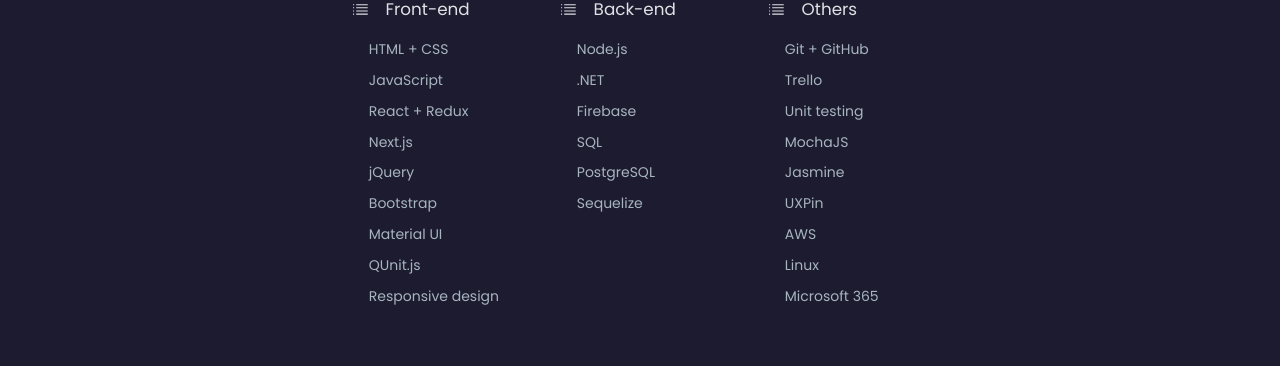
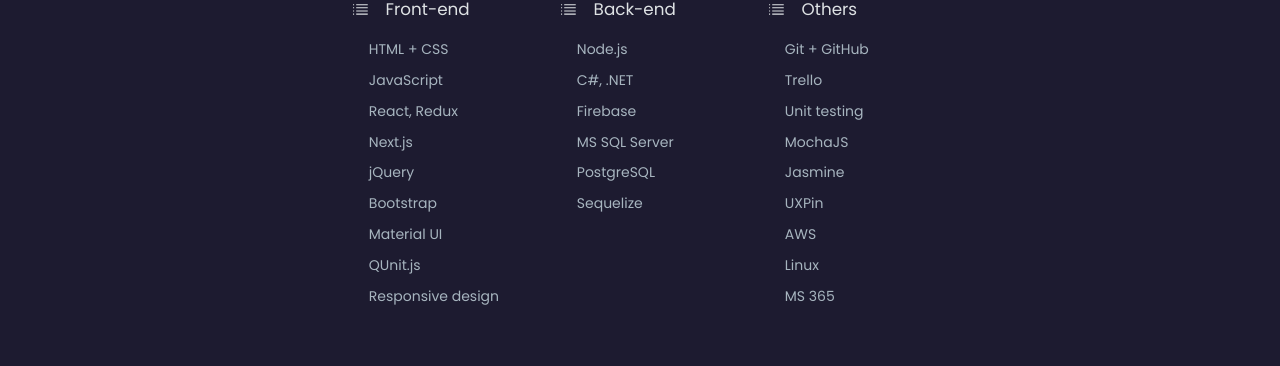
Before and after one commit to wildapt01/portfolio-next-1, a Next.js app: page /techstack in a window 1280 px wide. Shown: the part 306-672 px from the top of the page. Built offline with nearby package versions, Linux system fonts and the light colour scheme.

Commit message:
Modify text in Tech cards

```diff
--- a/components/textContent.js
+++ b/components/textContent.js
@@ -10,7 +10,7 @@
     items: [
       "HTML + CSS",
       "JavaScript",
-      "React + Redux",
+      "React, Redux",
       "Next.js",
       "jQuery",
       "Bootstrap",
@@ -21,7 +21,14 @@
   },
   {
     title: "Back-end",
-    items: ["Node.js", ".NET", "Firebase", "SQL", "PostgreSQL", "Sequelize"]
+    items: [
+      "Node.js",
+      "C#, .NET",
+      "Firebase",
+      "MS SQL Server",
+      "PostgreSQL",
+      "Sequelize"
+    ]
   },
   {
     title: "Others",
@@ -34,7 +41,7 @@
       "UXPin",
       "AWS",
       "Linux",
-      "Microsoft 365"
+      "MS 365"
     ]
   }
 ];
```
